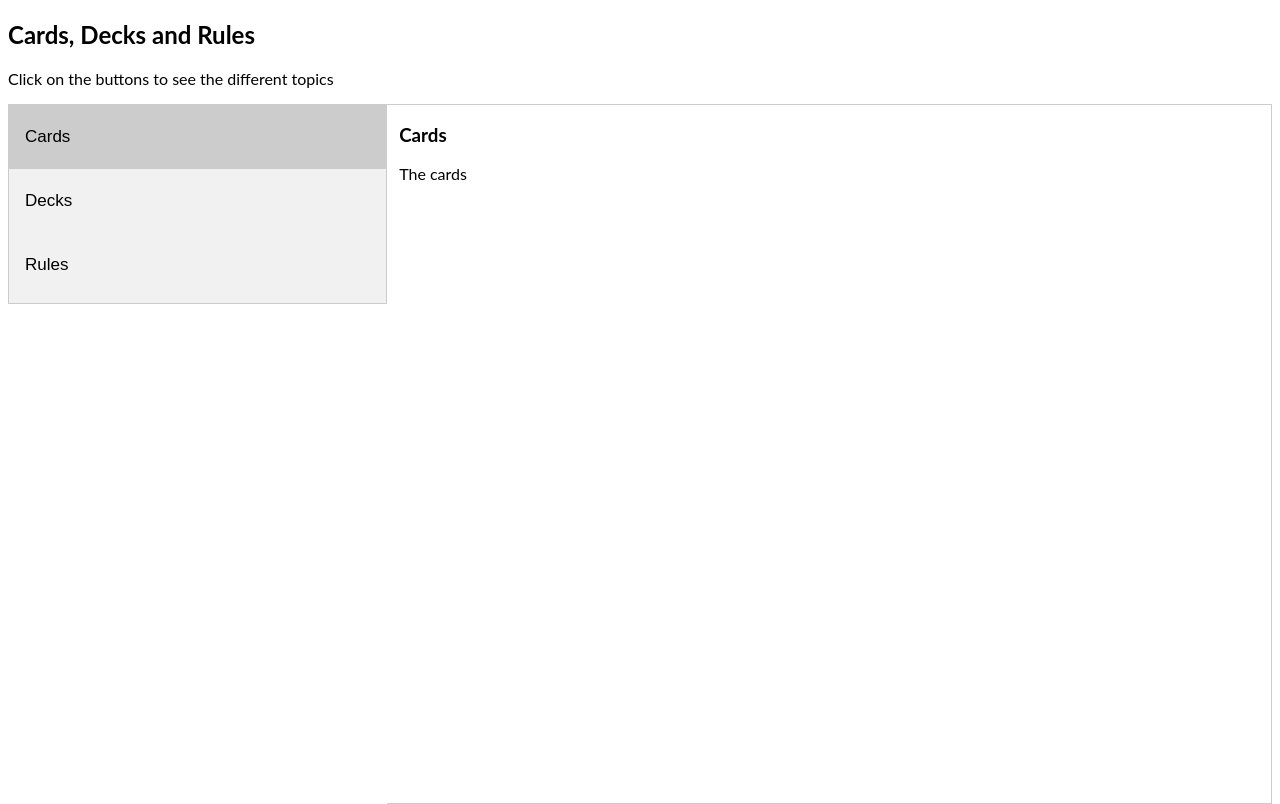
After one commit to Warryiio/Yu-Gi-Oh-Simulator, a PHP site: page /Includes/Rules.php in a window 1280 px wide. The commit adds this page. Run offline with PHP 8.4, Linux system fonts and the light colour scheme.

Commit message:
New .php page (Cards,Rules,Decks), unfinished

```diff
--- /dev/null
+++ b/Includes/Rules.php
@@ -0,0 +1,112 @@
+<!DOCTYPE html>
+<html lang="en">
+<head>
+    <meta charset="UTF-8">
+    <meta name="viewport" content="width=device-width, initial-scale=1.0">
+    <title>Document</title>
+</head>
+<body>
+<style>
+* {box-sizing: border-box}
+body {font-family: "Lato", sans-serif;}
+
+/* Style the tab */
+.tab {
+  float: left;
+  border: 1px solid #ccc;
+  background-color: #f1f1f1;
+  width: 30%;
+  height: 200px;
+}
+
+/* Style the buttons inside the tab */
+.tab button {
+  display: block;
+  background-color: inherit;
+  color: black;
+  padding: 22px 16px;
+  width: 100%;
+  border: none;
+  outline: none;
+  text-align: left;
+  cursor: pointer;
+  transition: 0.3s;
+  font-size: 17px;
+}
+
+/* Change background color of buttons on hover */
+.tab button:hover {
+  background-color: #ddd;
+}
+
+/* Create an active/current "tab button" class */
+.tab button.active {
+   background-color: #ccc;
+}
+
+/* Style the tab content */
+.tabcontent {
+  float: left;
+  padding: 0px 12px;
+  border: 1px solid #ccc;
+  width: 70%;
+  border-left: none;
+  height: 700px;
+}
+</style>
+</head>
+<body>
+
+<h2>Cards, Decks and Rules</h2>
+<p>Click on the buttons to see the different topics</p>
+
+<div class="tab">
+  <button class="tablinks" onclick="openCity(event, 'Cards')" id="defaultOpen">Cards</button>
+  <button class="tablinks" onclick="openCity(event, 'Decks')">Decks</button>
+  <button class="tablinks" onclick="openCity(event, 'Rules')">Rules</button>
+</div>
+
+<div id="Cards" class="tabcontent">
+  <h3>Cards</h3>
+  <p>The cards </p>
+</div>
+
+<div id="Decks" class="tabcontent">
+  <h3>Decks</h3>
+  <p>The composed Decks are made up from 40 up to 60 different cards.</p>
+  <p>You can have the same card only up to 3 </p>
+  <p>Little advice: Try to have the smallest Deck possible as this reduces your chances to draw an unwanted card</p><br>
+  <p style="color:Tomato;">For advanced players: You can have a extra deck that can hold maximum 15 cards</p>
+  <p style="color:Tomato;">It contains Xyz Monsters, Synchro Monsters and Fusion Monsters, in any combination.</p>
+
+</div>
+
+<div id="Rules" class="tabcontent">
+  <h3>Rules</h3>
+  <p>Note: This content doesn't resume every Rule of Yu-Gi-Oh, to have a complete version of the rules please click this link:</p>
+  <a href="https://www.yugioh-card.com/en/rulebook/">Whole Ruleset</a>
+  <p>The objective of Yu-Gi-Oh is simple ! </p>
+  <p>You can have the same card only up to 3 </p>
+
+</div>
+
+<script>
+function openCity(evt, cityName) {
+  var i, tabcontent, tablinks;
+  tabcontent = document.getElementsByClassName("tabcontent");
+  for (i = 0; i < tabcontent.length; i++) {
+    tabcontent[i].style.display = "none";
+  }
+  tablinks = document.getElementsByClassName("tablinks");
+  for (i = 0; i < tablinks.length; i++) {
+    tablinks[i].className = tablinks[i].className.replace(" active", "");
+  }
+  document.getElementById(cityName).style.display = "block";
+  evt.currentTarget.className += " active";
+}
+
+// Get the element with id="defaultOpen" and click on it
+document.getElementById("defaultOpen").click();
+</script>
+</body>
+</html>
--- a/Includes/Welcome.php
+++ b/Includes/Welcome.php
@@ -138,6 +138,7 @@ Home page{
 <h2 id="Home page">This is the home page, where you can freely navigate through our other sections</h2><br>
 <h2>The play section is where you access the actual game with the Deck you've built</h2><br>
 <h2>The Decks and cards section is where you can see all the available cards and build and save a deck that is linked to your account</h2><br>
+<a href="/Yu-Gi-Oh-Simulator/Includes/Rules.php"> If you want more information about the cards or the rules please  </a>
 <!-- <img src="https://wallpaperaccess.com/full/188687.jpg" alt="background">
 https://jooinn.com/images/empty-space-1.png
 https://farm4.staticflickr.com/3895/14894440797_30b2d83d87_b.jpg -->
```
Also changed, not shown: Includes/Home.php (added).
